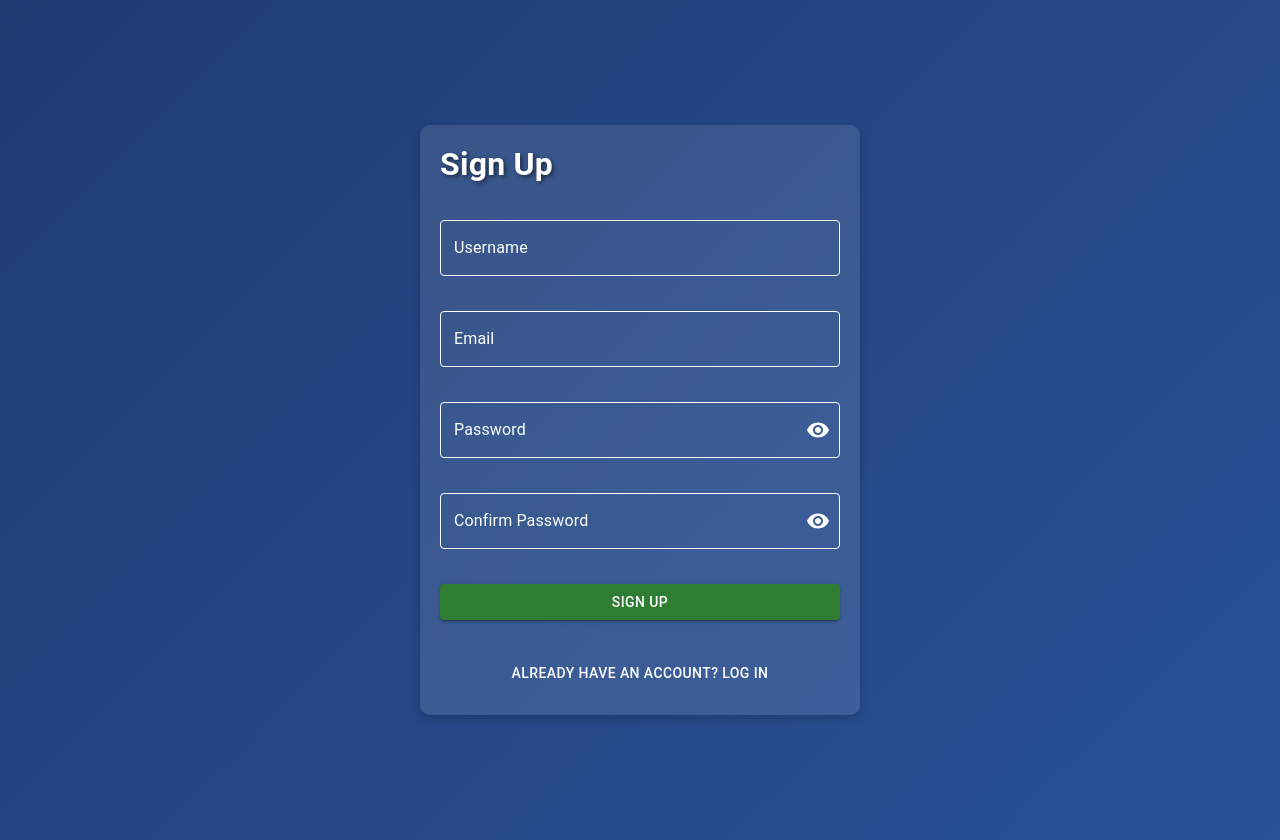
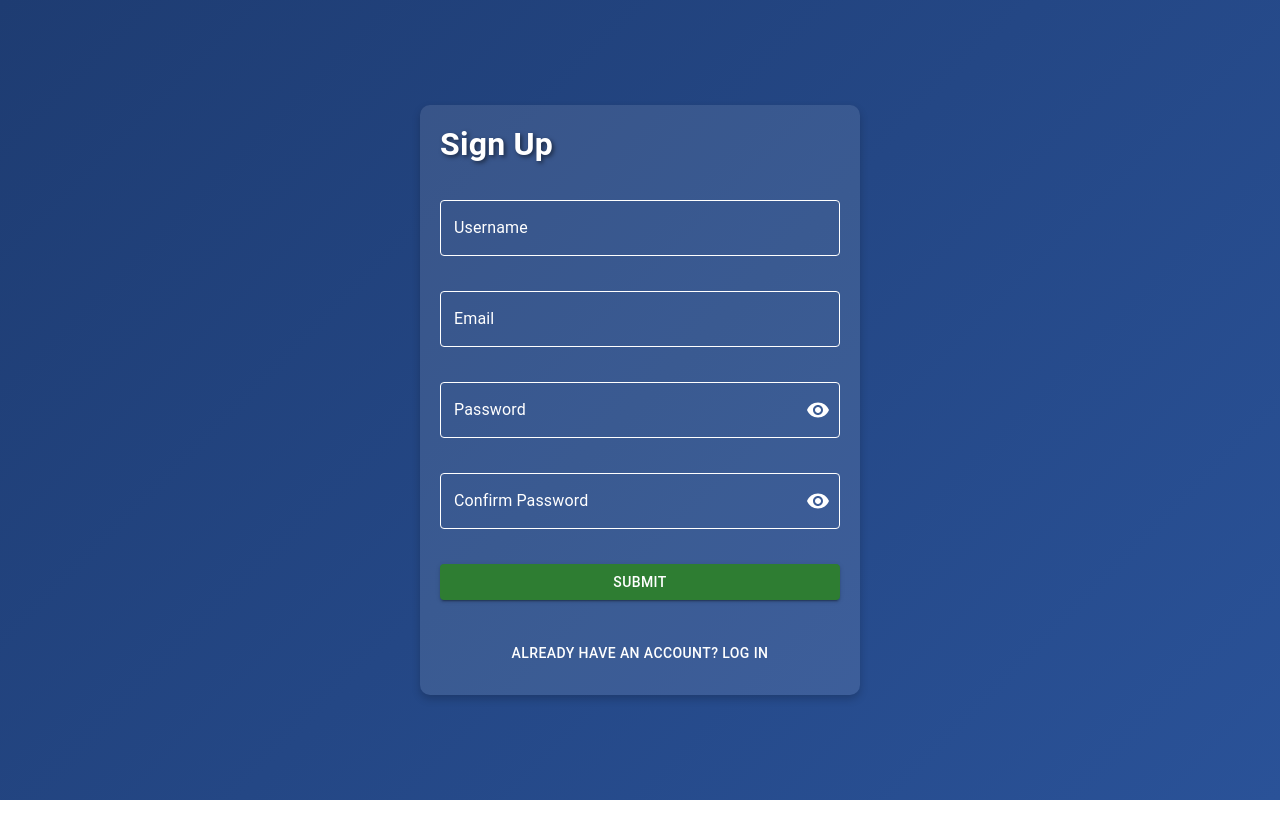
Before and after one commit to reyazul007/first-project, a React (Create React App) app in the folder codepen/: page /signup in a window 1280 px wide. After the commit the page ends 800 px from the top, so only its background shows below. Built offline with nearby package versions, Linux system fonts and the light colour scheme.

Commit message:
scrolbllbar from login and signup

```diff
--- a/codepen/src/components/Login.jsx
+++ b/codepen/src/components/Login.jsx
@@ -13,8 +13,8 @@ const Container = styled(Box)`
   height: 100vh;
   background: linear-gradient(135deg, #1e3c72 0%, #2a5298 100%);
   color: white;
-  padding: 20px;
   box-shadow: 0 4px 8px rgba(0, 0, 0, 0.2);
+  overflow: hidden; /* Remove scrollbar */
 `;
 
 const Form = styled(Box)`
@@ -100,7 +100,7 @@ const Login = () => {
       toast.success(`Login successful! Welcome ${storedUser.username}.`);
       setTimeout(() => {
         navigate("/");
-      }, 2000); // Delay navigation by 2 seconds
+      }, 1500); // Delay navigation by 1.5 seconds
     } else {
       alert("Wrong email or password!");
     }
--- a/codepen/src/components/Signup.jsx
+++ b/codepen/src/components/Signup.jsx
@@ -13,8 +13,8 @@ const Container = styled(Box)`
   height: 100vh;
   background: linear-gradient(135deg, #1e3c72 0%, #2a5298 100%);
   color: white;
-  padding: 20px;
   box-shadow: 0 4px 8px rgba(0, 0, 0, 0.2);
+  overflow: hidden; /* Remove scrollbar */
 `;
 
 const Form = styled(Box)`
@@ -102,7 +102,7 @@ const SignUp = () => {
     toast.success(`Sign-up successful! Welcome to Codepen Family`);
     setTimeout(() => {
       navigate("/login");
-    }, 2000); // Delay navigation by 2 seconds
+    }, 1500); // Delay navigation by 1.5 seconds
   };
 
   return (
@@ -169,7 +169,7 @@ const SignUp = () => {
           }}
         />
         <Button variant="contained" color="success" onClick={handleSubmit}>
-          Sign Up
+          Submit
         </Button>
         <Button variant="body2" color="white" onClick={() => navigate("/login")}>
           Already have an account? Log In
```
